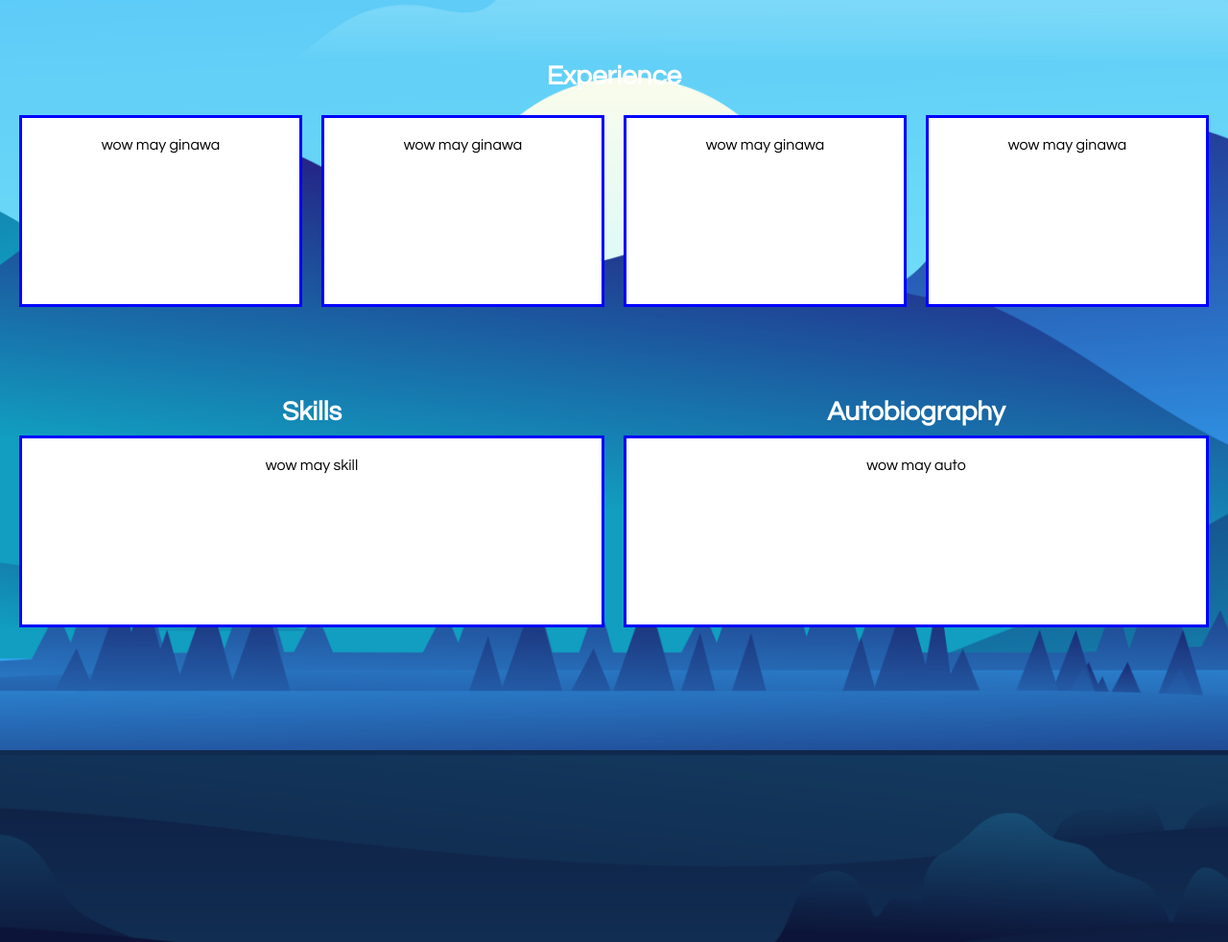
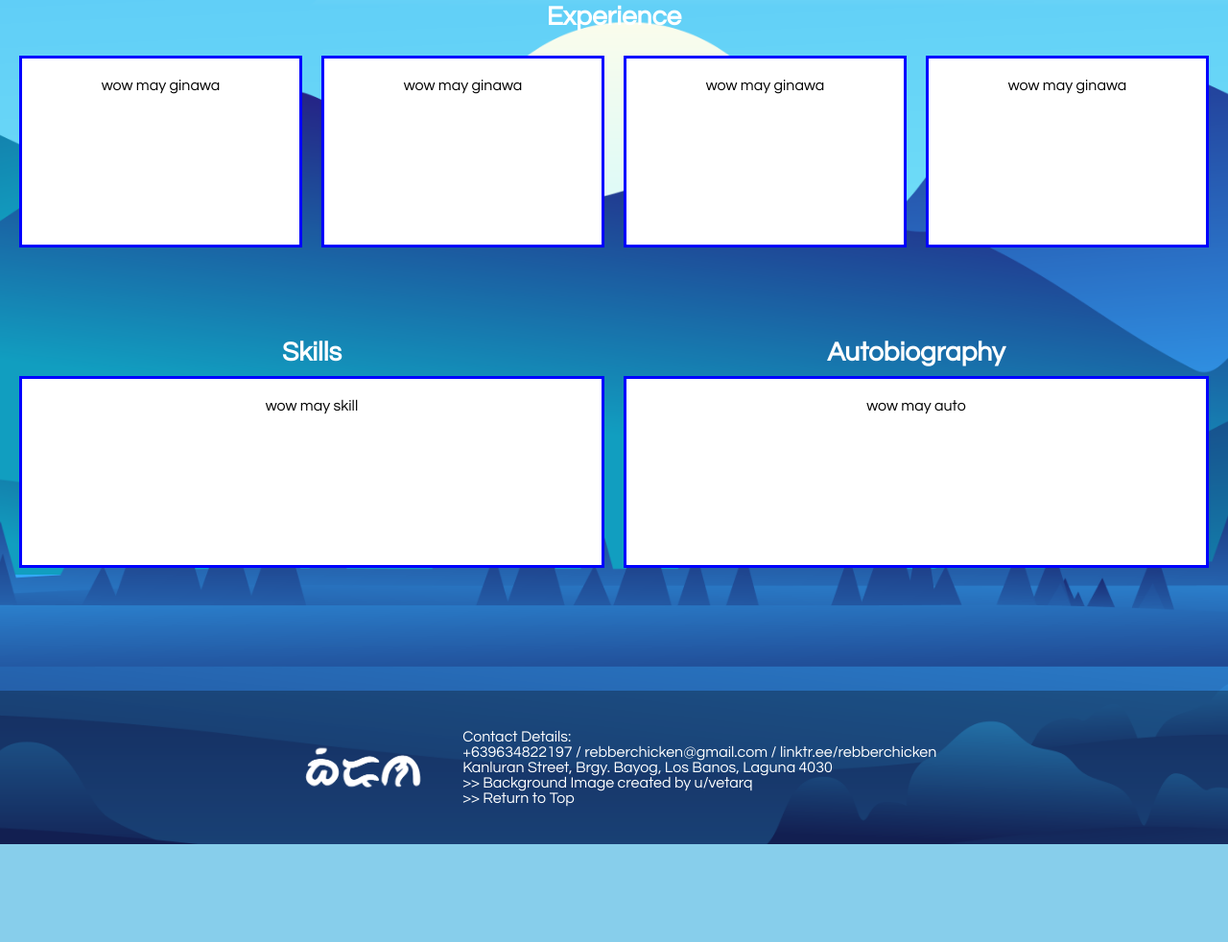
Before and after one commit to CMSC100-1S2324/my-github-page-rebberchicken, a plain HTML site: page index.html in a window 1280 px wide. Shown: the part 1090-2072 px from the top of the page at 96% size. After the commit the page ends 1970 px from the top, so only its background shows below. Drawn offline with Linux system fonts and the light colour scheme.

Commit message:
chore: finished footer content

```diff
--- a/index.html
+++ b/index.html
@@ -7,7 +7,7 @@
     <link rel="stylesheet" type="text/css" href="src/style.css">
 </head>
 <body>
-    <div class="header">
+    <div class="header" id="header">
         <div class="image-container">
             <img src="src/Bern.png">
         </div>
@@ -57,7 +57,16 @@
         </div>
     </div>
     <div class="footer" id="footer">
-
+        <div class="image-container">
+            <img src="src/Bern.png">
+        </div>
+        <div class ="row">
+            <p>Contact Details:</p>
+            <p>+639634822197 / <a href="mailto:rebberchicken@gmail.com">rebberchicken@gmail.com</a> / <a href="https://linktr.ee/rebberchicken">linktr.ee/rebberchicken</a></p>
+            <p>Kanluran Street, Brgy. Bayog, Los Banos, Laguna 4030</p>
+            <a href="https://www.reddit.com/r/wallpapers/comments/hvboyz/minimal_landscape_wallpaper_8k_7680x4320/?utm_source=ifttt">>> Background Image created by u/vetarq</a>
+            <a href="#header">>> Return to Top</a>
+        </div>
     </div>
 </body>
 </html>
--- a/src/style.css
+++ b/src/style.css
@@ -16,14 +16,15 @@ body {
 
 .header {
     height: 10%;
-    margin-top: 3.5%;
     display: flex;
+    background-color: rgba(0, 0, 0, 0.3);
     flex-direction: column;
     align-items: center;
     justify-content: center;
 }
 
 .image-container img {
+    margin-top: 3.5%;
     width: 200px;
     height: 90px;
 }
@@ -47,6 +48,7 @@ body {
 .header ul li a:hover {
     color: rgb(230, 255, 66);
     transition: .3s;
+    text-decoration: underline;
 }
 
 .about {
@@ -66,6 +68,9 @@ body {
     width: 80%;
     height: 30%;
     animation: fadeIn 0.5s;
+    border-style: dotted;
+    border-width: 3px;
+    border-color: blue;
 }
 
 @keyframes fadeIn {
@@ -77,7 +82,7 @@ body {
     display: flex;
     flex-direction: column;
     align-items: center;
-    margin-top: 5%;
+    margin-top: 3%;
 }
 
 .experience p {
@@ -127,10 +132,39 @@ body {
 .footer {
     display: flex;
     flex: 1;
-    height: 200px;
-    background-color: black;
-    opacity: 0.5;
+    flex-direction: row;
+    height: 160px;
+    background-color: rgba(0, 0, 0, 0.3);
     margin-top: 10%;
+    align-items: center;
+    justify-content: center;
     text-align: center;
-    border-style: solid;
 }
+
+.footer img {
+    margin-left: 10%;
+    margin-top: 3.5%;
+    width: 140px;
+    height: 60px;
+}
+
+
+.footer .row {
+    margin-left: 3%;
+    display: flex;
+    flex-direction: column;
+    justify-content: flex-start;
+    text-align: left;
+    color: white;
+}
+
+.footer .row a {
+    color: white;
+    text-decoration: none;
+}
+
+.footer .row a:hover {
+    color: rgb(230, 255, 66);
+    transition: .3s;
+    text-decoration: underline;
+}
```
